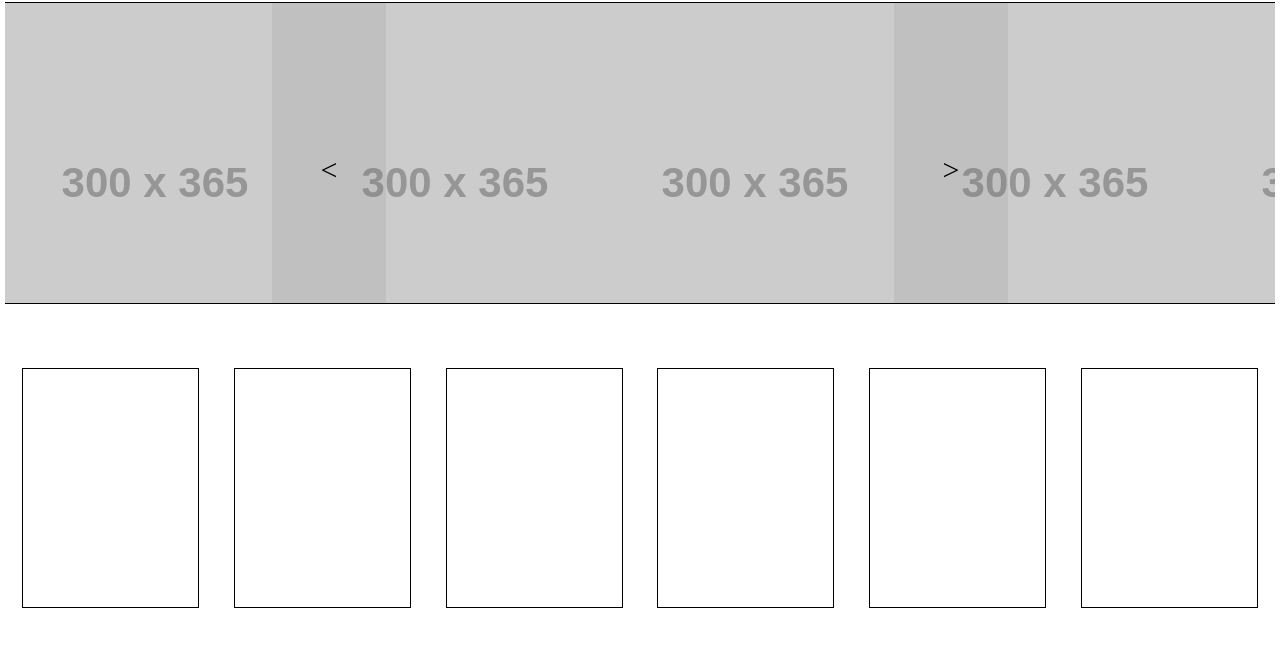
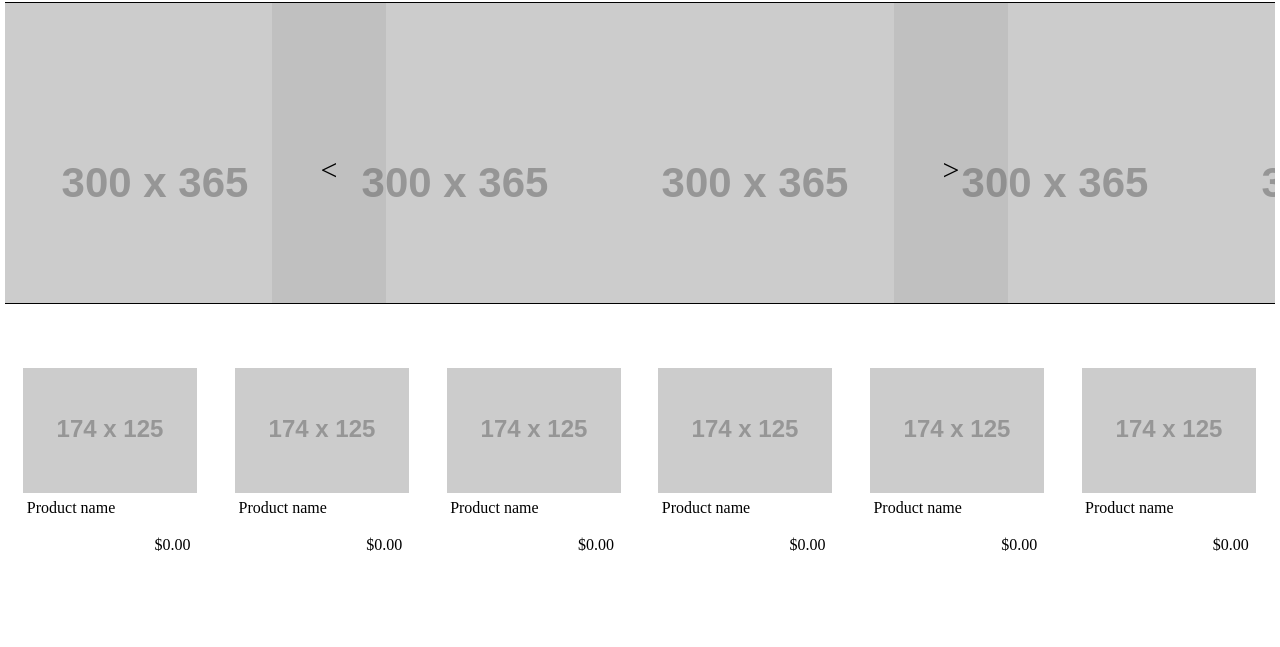
Before and after one commit to phyrenight/e_commerce, a plain HTML site: page index.html in a window 1280 px wide. Shown: the part 53-700 px from the top of the page. Drawn offline with nearby package versions, Linux system fonts and the light colour scheme; placeholder pictures from the web are drawn by us.

Commit message:
feature: add catalog

```diff
--- a/css/styles.css
+++ b/css/styles.css
@@ -115,6 +115,18 @@ main {
     display: inline-block;
     width: 175px;
     height: 175px;
-    border: 1px solid black;
     padding-bottom: 5%;
+    margin-bottom: 2%;
 }
+
+.item__name {
+    position: relative;
+    left: 2%;
+    margin: 2px 0;
+}
+
+.item__price {
+    display: inline-block;
+    position: relative;
+    left: 75%;
+}
--- a/index.html
+++ b/index.html
@@ -44,34 +44,34 @@
         <main>
             <section class="catalog">
                 <div class="item__container">
-                    <img class="item__image">
-                    <p class="item__name"></p>
-                    <p class="item__price"></p>
+                    <img class="item__image" src="https://via.placeholder.com/174x125">
+                    <p class="item__name">Product name</p>
+                    <p class="item__price">$0.00</p>
                 </div>
                 <div class="item__container">
-                    <img class="item__image">
-                    <p class="item__name"></p>
-                    <p class="item__price"></p>
+                    <img class="item__image" src="https://via.placeholder.com/174x125">
+                    <p class="item__name">Product name</p>
+                    <p class="item__price">$0.00</p>
                 </div>
                 <div class="item__container">
-                    <img class="item__image">
-                    <p class="item__name"></p>
-                    <p class="item__price"></p>
+                    <img class="item__image" src="https://via.placeholder.com/174x125">
+                    <p class="item__name">Product name</p>
+                    <p class="item__price">$0.00</p>
                 </div>
                 <div class="item__container">
-                    <img class="item__image">
-                    <p class="item__name"></p>
-                    <p class="item__price"></p>
+                    <img class="item__image" src="https://via.placeholder.com/174x125">
+                    <p class="item__name">Product name</p>
+                    <p class="item__price">$0.00</p>
                 </div>
                 <div class="item__container">
-                    <img class="item__image">
-                    <p class="item__name"></p>
-                    <p class="item__price"></p>
+                    <img class="item__image" src="https://via.placeholder.com/174x125">
+                    <p class="item__name">Product name</p>
+                    <p class="item__price">$0.00</p>
                 </div>
                 <div class="item__container">
-                    <img class="item__image">
-                    <p class="item__name"></p>
-                    <p class="item__price"></p>
+                    <img class="item__image" src="https://via.placeholder.com/174x125">
+                    <p class="item__name">Product name</p>
+                    <p class="item__price">$0.00</p>
                 </div>
             </section>
         </main>
```
